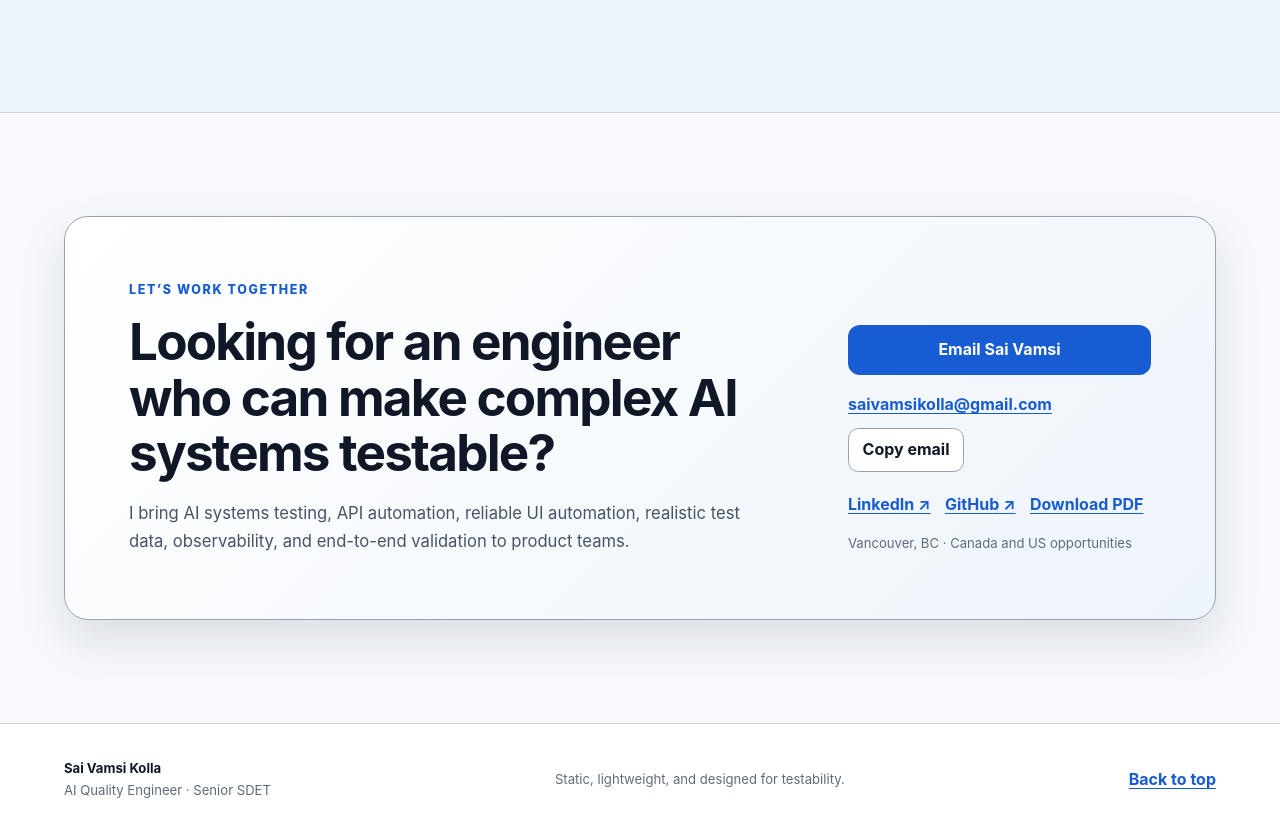
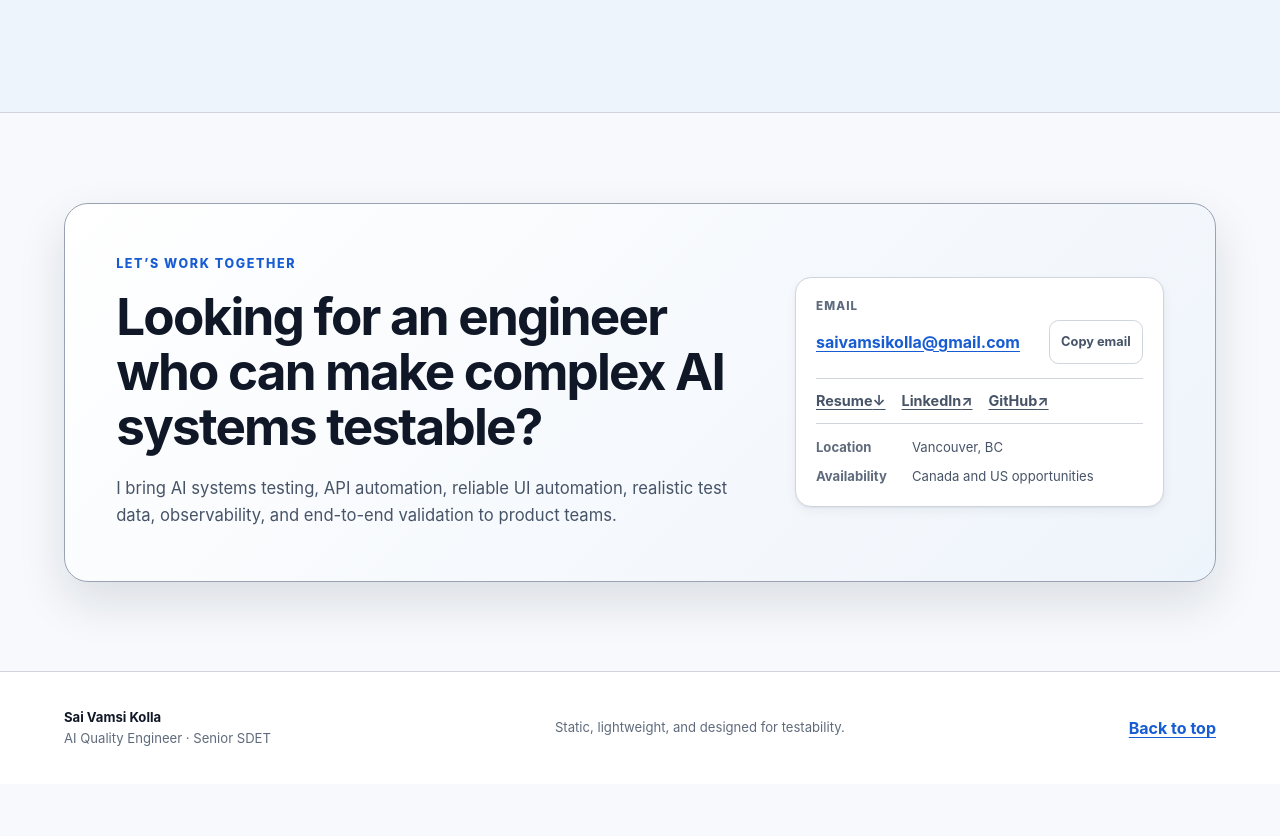
Before and after one commit to SaiVamsiKolla-QA/SaiVamsiKolla-QA.github.io, a website: page index.html in a window 1280 px wide. Shown: the part 7920-8756 px from the top of the page. After the commit the page ends 8704 px from the top, so only its background shows below. Drawn offline with Linux system fonts and the light colour scheme.

Commit message:
Improve contact section layout

```diff
--- a/css/style.css
+++ b/css/style.css
@@ -1030,16 +1030,17 @@ h3 {
 
 /* Contact and footer */
 .contact-section {
-  padding-block: clamp(4rem, 8vw, 7rem);
+  padding-block: clamp(3.5rem, 7vw, 5.75rem);
 }
 
 .contact-panel {
   width: min(100% - 3rem, var(--content-width));
   margin-inline: auto;
   display: grid;
-  grid-template-columns: minmax(0, 1.35fr) minmax(15rem, 0.65fr);
-  gap: clamp(2.5rem, 7vw, 7rem);
-  padding: clamp(2rem, 5vw, 4.5rem);
+  grid-template-columns: minmax(0, 1.25fr) minmax(20rem, 0.75fr);
+  align-items: center;
+  gap: clamp(2rem, 5vw, 5rem);
+  padding: clamp(1.75rem, 4vw, 3.5rem);
   border: 1px solid var(--border-strong);
   border-radius: 1.5rem;
   background: linear-gradient(135deg, var(--surface) 0%, var(--surface-raised) 100%);
@@ -1050,44 +1051,55 @@ h3 {
   max-width: 22ch;
 }
 
-.contact-panel > div:first-child > p:last-child {
+.contact-intro > p:last-child {
   max-width: 60ch;
   margin: 1.25rem 0 0;
   color: var(--text-muted);
   font-size: 1.04rem;
 }
 
-.contact-actions {
-  align-self: end;
-}
-
-.contact-actions .button {
-  width: 100%;
+.contact-card {
+  min-width: 0;
+  padding: 1.25rem;
+  border: 1px solid var(--border);
+  border-radius: 1rem;
+  background: var(--surface);
+  box-shadow: var(--shadow-sm);
+}
+
+.contact-label {
+  margin: 0 0 0.35rem;
+  color: var(--text-subtle);
+  font-size: 0.72rem;
+  font-weight: 800;
+  letter-spacing: 0.1em;
+  line-height: 1.4;
+  text-transform: uppercase;
 }
 
 .contact-email-tools {
-  display: flex;
-  flex-wrap: wrap;
+  display: grid;
+  grid-template-columns: minmax(0, 1fr) auto;
   align-items: center;
-  gap: 0.65rem;
-  margin-top: 1rem;
+  gap: 0.75rem;
 }
 
 .contact-email-address {
-  flex: 1 1 100%;
+  min-width: 0;
   overflow-wrap: anywhere;
   font-weight: 700;
 }
 
 .copy-email-button {
   min-height: 2.75rem;
-  padding: 0.55rem 0.85rem;
-  border: 1px solid var(--border-strong);
-  border-radius: 0.65rem;
-  background: var(--surface);
-  color: var(--text);
+  padding: 0.5rem 0.7rem;
+  border: 1px solid var(--border);
+  border-radius: 0.6rem;
+  background: transparent;
+  color: var(--text-muted);
   cursor: pointer;
   font-weight: 700;
+  font-size: 0.8rem;
   line-height: 1.2;
 }
 
@@ -1097,23 +1109,58 @@ h3 {
   color: var(--accent-text);
 }
 
-.contact-actions ul {
+.contact-links {
   display: flex;
   flex-wrap: wrap;
-  gap: 0.9rem;
-  margin: 1.2rem 0 0;
+  gap: 0.25rem 1rem;
+  margin: 0.85rem 0 0;
   padding: 0;
+  border-top: 1px solid var(--border);
   list-style: none;
 }
 
-.contact-actions a:not(.button) {
+.contact-links a {
+  display: inline-flex;
+  min-height: 2.75rem;
+  align-items: center;
+  color: var(--text-muted);
+  font-size: 0.9rem;
   font-weight: 700;
-}
-
-.contact-actions > p {
-  margin: 1rem 0 0;
+  text-decoration-thickness: 1px;
+}
+
+.contact-links a:hover {
+  color: var(--accent);
+}
+
+.contact-details {
+  display: grid;
+  gap: 0.65rem;
+  margin: 0;
+  padding-top: 0.9rem;
+  border-top: 1px solid var(--border);
+}
+
+.contact-details > div {
+  display: grid;
+  grid-template-columns: 5.25rem minmax(0, 1fr);
+  gap: 0.75rem;
+}
+
+.contact-details dt,
+.contact-details dd {
+  margin: 0;
+  font-size: 0.82rem;
+  line-height: 1.45;
+}
+
+.contact-details dt {
   color: var(--text-subtle);
-  font-size: 0.82rem;
+  font-weight: 700;
+}
+
+.contact-details dd {
+  color: var(--text-muted);
 }
 
 .site-footer {
@@ -1313,10 +1360,6 @@ h3 {
     margin-bottom: 0;
   }
 
-  .contact-actions {
-    align-self: start;
-  }
-
   .site-footer .section-shell {
     min-height: 0;
     align-items: flex-start;
@@ -1400,6 +1443,14 @@ h3 {
 
   .contact-panel {
     padding: 1.5rem;
+  }
+
+  .contact-email-tools {
+    grid-template-columns: 1fr;
+  }
+
+  .copy-email-button {
+    justify-self: start;
   }
 }
 
@@ -1483,7 +1534,7 @@ h3 {
   .hero-canvas,
   .hero-photo,
   .hero-social,
-  .contact-actions .button,
+  .copy-email-button,
   .site-footer a,
   .skip-link {
     display: none !important;
--- a/index.html
+++ b/index.html
@@ -367,13 +367,14 @@
 
     <section class="section contact-section" id="contact" aria-labelledby="contact-heading">
       <div class="contact-panel reveal">
-        <div>
+        <div class="contact-intro">
           <p class="eyebrow">Let’s work together</p>
           <h2 id="contact-heading">Looking for an engineer who can make complex AI systems testable?</h2>
           <p>I bring AI systems testing, API automation, reliable UI automation, realistic test data, observability, and end-to-end validation to product teams.</p>
         </div>
-        <div class="contact-actions">
-          <a class="button button-primary" href="mailto:saivamsikolla@gmail.com">Email Sai Vamsi</a>
+        <section class="contact-card" aria-labelledby="contact-card-heading">
+          <h3 id="contact-card-heading" class="visually-hidden">Contact details</h3>
+          <p class="contact-label">Email</p>
           <div class="contact-email-tools">
             <a class="contact-email-address" href="mailto:saivamsikolla@gmail.com">saivamsikolla@gmail.com</a>
             <button
@@ -385,13 +386,22 @@
             >Copy email</button>
             <span id="copy-email-status" class="visually-hidden" aria-live="polite"></span>
           </div>
-          <ul>
+          <ul class="contact-links" aria-label="Professional links">
+            <li><a href="files/SaiVamsiKolla_Resume.pdf" download>Resume<span aria-hidden="true"> ↓</span></a></li>
             <li><a href="https://www.linkedin.com/in/saivamsi-kolla/" target="_blank" rel="noopener noreferrer">LinkedIn<span aria-hidden="true"> ↗</span></a></li>
             <li><a href="https://github.com/SaiVamsiKolla-QA" target="_blank" rel="noopener noreferrer">GitHub<span aria-hidden="true"> ↗</span></a></li>
-            <li><a href="files/SaiVamsiKolla_Resume.pdf" download>Download PDF</a></li>
           </ul>
-          <p>Vancouver, BC · Canada and US opportunities</p>
-        </div>
+          <dl class="contact-details">
+            <div>
+              <dt>Location</dt>
+              <dd>Vancouver, BC</dd>
+            </div>
+            <div>
+              <dt>Availability</dt>
+              <dd>Canada and US opportunities</dd>
+            </div>
+          </dl>
+        </section>
       </div>
     </section>
   </main>
```
Also changed, not shown: CONTENT.md (+3 -2 lines), TESTABILITY.md (+1 -0 lines), tests/e2e/homepage.spec.ts (+5 -1 lines), tests/e2e/no-javascript.spec.ts (+1 -1 lines).
